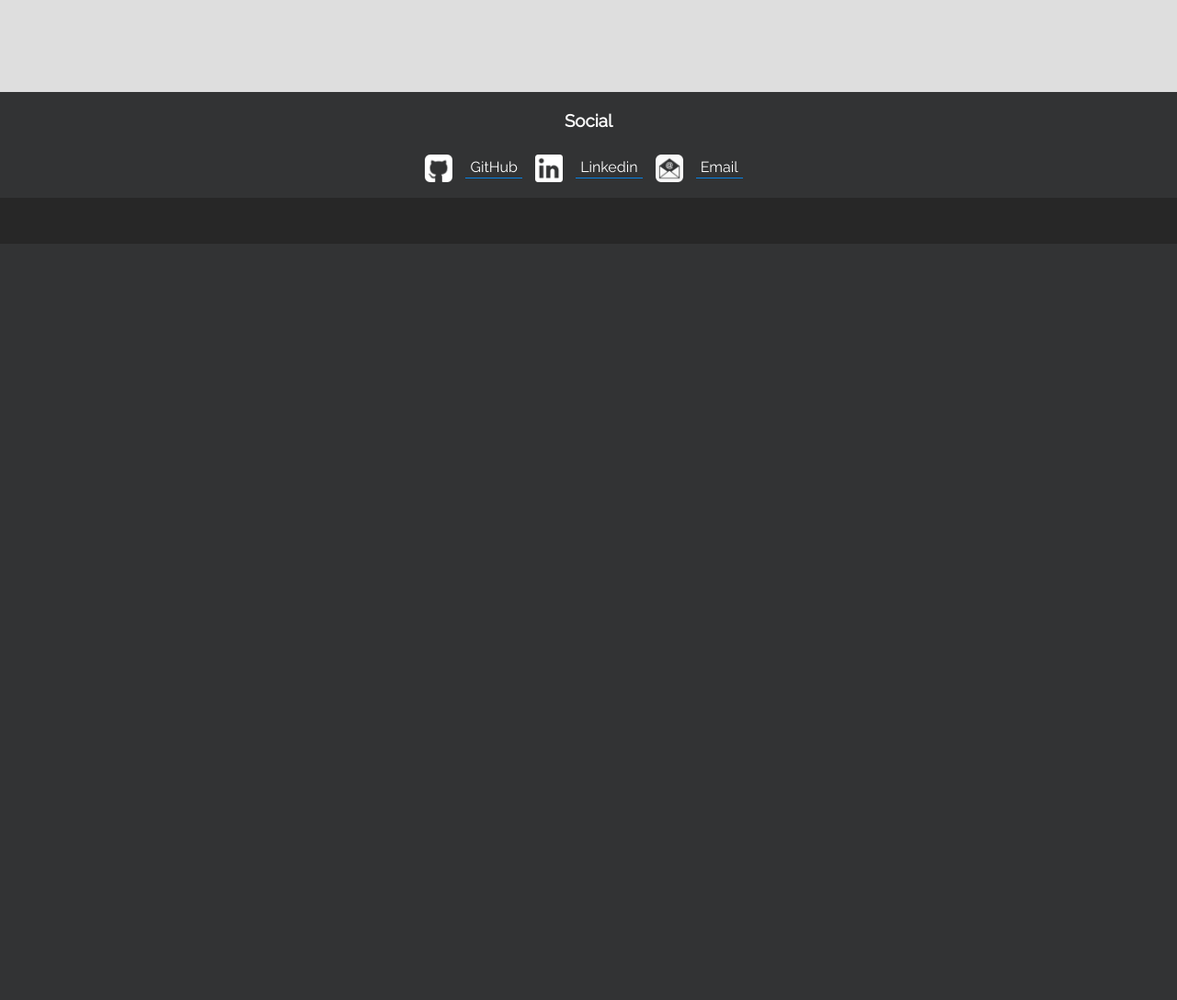
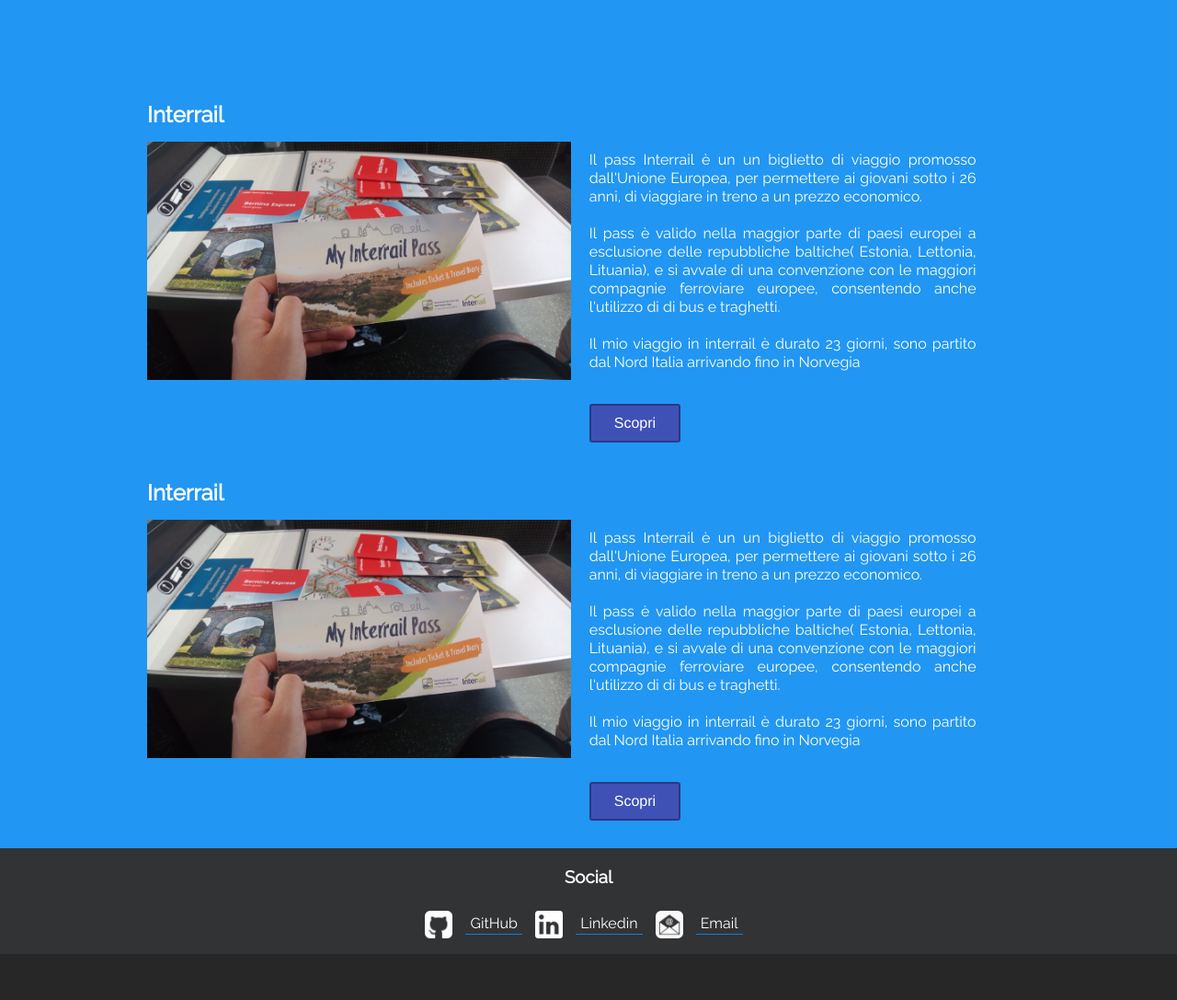
Before and after one commit to RiccardoSchifaudo94/schiri_site, a PHP site: page /viaggi.php in a window 1280 px wide. Shown: the part 543-1630 px from the top of the page at 92% size. Before the commit the page ends 808 px from the top, so only its background shows below. Run offline with PHP 8.4, Linux system fonts and the light colour scheme.

Commit message:
#abbozzo sezione viaggi
#sistema inject contenuti modali

#creazione stile posts

```diff
--- a/css/media.css
+++ b/css/media.css
@@ -149,6 +149,20 @@
 		padding: 50px 20px;
 		height:unset;
 	}
+	.schiri_post .schiri_post_left,
+	.schiri_post .schiri_post_right{
+		width:100%;
+	}
+
+	.schiri_post p{
+		padding:10px 0;
+	}
+	.schiri_post button{
+		margin-left:0;
+	}
+	.schiri_post .schiri_post_right{
+		border-bottom:2px solid #0983e4;
+	}
 
 }
 @media screen and (max-width:468px){
--- a/css/modal.css
+++ b/css/modal.css
@@ -3,7 +3,7 @@
     width: 100%;
     background-color:rgba(255,255,255,0.9);
     position: fixed;
-    z-index: 99999999;
+    z-index: 9999999999;
     top: 0px;
     color: #000;
     display: none;
@@ -21,12 +21,26 @@
 	font-weight:300;
 	font-family:Helvetica;
 }
+.schiri_modal_body h1{
+    display:none;
+}
+.schiri_modal_body h2{
+    margin-top:10px;
+    margin-bottom:5px;
+}
+.schiri_modal_body img{
+    text-align:center;
+    margin:10px auto;
+    max-width:500px;
+    width:100%;
+    height:auto;
+}
 .schiri_modal_header h1 {
     font-weight: 300;
     font-family: Helvetica;
     padding: 29px 20px 0px;
     float:left;
-    font-family: "Lobster";
+    font-family: "Raleway";
 }
 .schiri_btn_modal_close {
     float: right;
--- /dev/null
+++ b/css/post.css
@@ -0,0 +1,33 @@
+.schiri_post{
+	display:inline-block;
+}
+.schiri_post h2{
+	padding-bottom:5px;
+	margin-bottom:10px;
+	margin-top:10px;
+}
+.schiri_post img{
+	max-width: 500px;
+    width: 100%;
+    height: auto;
+    margin-bottom:20px;
+}
+.schiri_post p{
+	text-align: justify;
+	padding:10px 20px;
+	font-size:16px;
+}
+.schiri_post .schiri_post_left{
+	float:left;
+	width:48%;
+}
+.schiri_post .schiri_post_right{
+	float:left;
+	width:48%;
+}
+.schiri_post button{
+	font-size:16px;
+	margin-left:20px;
+	padding-bottom:10px;
+	margin-bottom:30px;
+}
--- a/css/style.css
+++ b/css/style.css
@@ -23,7 +23,8 @@
 	overflow-y:hidden;
 }
 body {
-    background-color: #dedede;
+   /* background-color: #dedede; */
+   background-color:#2196F3;
 }
 .schiri_container{
 	max-width:960px;
--- a/include/components/header.php
+++ b/include/components/header.php
@@ -6,6 +6,9 @@
 		<meta name="viewport" content="width=device-width, initial-scale=1.0">
 		<link rel="stylesheet" type="text/css" href="css/style.css">
 		<link rel="stylesheet" type="text/css" href="css/modal.css">
+		<?php if(basename($_SERVER['PHP_SELF']!="index.php")): ?>
+			<link rel="stylesheet" type="text/css" href="css/post.css">
+		<?php endif;?>
 		<link rel="stylesheet" type="text/css" href="css/media.css">
 		<link href="https://fonts.googleapis.com/css?family=Lobster" rel="stylesheet">
 		<link href="https://fonts.googleapis.com/css?family=Raleway" rel="stylesheet">
@@ -15,7 +18,7 @@
 		<div class="schiri_modal">
 			<div class="schiri_container">
 				<div class="schiri_modal_header">
-					<h1>Schifaudo Riccardo CV</h1>
+					<h1></h1>
 					<div class="schiri_btn_modal_close">
 						<img src="img/chiudi.png">
 					</div>
@@ -72,6 +75,13 @@
 							<a href="ninjutsu.php">
 								<img src="img/ninja.png"><div id="home">Ninjutsu</div>
 							</a>
+							<ul class="schiri_second_sub_header">
+		 						<div class="schiri_container">
+		 							<li><a>Storia</a></li>
+		 							<li><a>Taijutsu</a></li>
+		        					<li><a>Kujikiri</a></li>
+		     					</div>
+		    				</ul>
 						</li>
 					</ul>
 					<?php endif;?>
--- a/js/main.js
+++ b/js/main.js
@@ -6,13 +6,26 @@ $(document).ready(function(){
 	$(".schiri_sub_header li a").click(function(){
 		$(".schiri_sub_header").slideToggle();
 	});
-	$(".schiri_sub_header li a").hover(function(){
+
+	/*$(".schiri_sub_header li").hover(function(){
+
+		//$(".schiri_sub_header li").removeClass("schiri_submenu_active");
+
+		//$(".schiri_second_sub_header").hide();
+		//$(".schiri_sub_header li,.schiri_sub_header li a").removeClass("schiri_submenu_active");
+		//$(this).parent().addClass("schiri_submenu_active");
+
 		if($(this).siblings().size()>0){
-			$(this).parent().addClass("schiri_submenu_active");
-			$(this).parent().children().find("ul li").css("backgorund-color","red");
+		//	$(this).parent().addClass("schiri_submenu_active");
+		//	$(this).find(".schiri_second_sub_header").fadeIn(200);
 		}
 
 	});
+	$(".schiri_second_sub_header").mouseout(function(){
+		//	$(this).fadeOut(400);
+		//	$(this).parent().find(".schiri_sub_header li").removeClass("schiri_submenu_active");
+	});*/
+
 	$('a[href^="#"]').click(function () {
 		$('html, body').animate({
 			scrollTop: $('[name="' + $.attr(this, 'href').substr(1) + '"]').offset().top-80
--- a/js/modal.js
+++ b/js/modal.js
@@ -1,5 +1,10 @@
-$(".schiri_btn_modal_cv").click(function(){
+$(".schiri_btn_modal").click(function(){
 	$("body").addClass("disable_overflow");
+	var tipo_pagina = $(this).find("input").val();
+	$(".schiri_modal_header h1").text("");
+	$(".schiri_modal_body").html("");
+	$(".schiri_modal_body").load("include/modal_pages/"+tipo_pagina+".html");
+	$(".schiri_modal_header h1").html($(".schiri_modal_body h1").html());
 	$(".schiri_modal").fadeIn();
 });
 $(".schiri_btn_modal_close").click(function(){
--- a/viaggi.php
+++ b/viaggi.php
@@ -14,10 +14,50 @@
 			</div>
 		</div>
 		<div class="schiri_container">
+				<a name="trips-gallery"></a>
+				<div class="schiri_content">
+					<div class="schiri_post">
+						<h2>Interrail</h2>
+						<div class="schiri_post_left">
+							<img src="img/viaggi/interrail/interrail_pass.jpg" class="schiri_img_responsive">
+						</div>
+						<div class="schiri_post_right">
+							<p>
+								Il pass Interrail è un un biglietto di viaggio promosso dall'Unione Europea,
+								per permettere ai giovani sotto i 26 anni, di viaggiare in treno a un prezzo economico.
+							</p>
+							<p>
+								Il pass è valido nella maggior parte di paesi europei a esclusione delle repubbliche baltiche( Estonia, Lettonia, Lituania), e si avvale di una convenzione con le maggiori compagnie ferroviare europee, consentendo anche l'utilizzo di di bus e traghetti.
+							</p>
+							<p>
+								Il mio viaggio in interrail è durato 23 giorni, sono partito dal Nord Italia arrivando fino in Norvegia
+							</p>
+							<button class="schiri_btn schiri_btn_reverse schiri_btn_modal">
+								<input type="hidden" class="tipo_modale" value="interrail_descrizione">
+							    Scopri
+							</button>
+						</div>
+					</div><!-- chiudi primo post -->
+					<div class="schiri_post">
+						<h2>Interrail</h2>
+						<div class="schiri_post_left">
+							<img src="img/viaggi/interrail/interrail_pass.jpg" class="schiri_img_responsive">
+						</div>
+						<div class="schiri_post_right">
+							<p>
+								Il pass Interrail è un un biglietto di viaggio promosso dall'Unione Europea,
+								per permettere ai giovani sotto i 26 anni, di viaggiare in treno a un prezzo economico.
+							</p>
+							<p>
+								Il pass è valido nella maggior parte di paesi europei a esclusione delle repubbliche baltiche( Estonia, Lettonia, Lituania), e si avvale di una convenzione con le maggiori compagnie ferroviare europee, consentendo anche l'utilizzo di di bus e traghetti.
+							</p>
+							<p>
+								Il mio viaggio in interrail è durato 23 giorni, sono partito dal Nord Italia arrivando fino in Norvegia
+							</p>
+							<button class="schiri_btn schiri_btn_reverse schiri_btn_modal">Scopri</button>
+						</div>
+					</div><!-- chiudi secondo post -->
+				</div>
+		</div>
 
-		</div>
-		<a name="trips-gallery"></a>
-		<div class="schiri_content">
-
-		</div>
 <?php include("include/components/footer.php");	?>
```
Also changed, not shown: include/modal_pages/interrail_descrizione.html (added, +23 -0 lines), img/viaggi/interrail/interrail_pass.jpg (added).
